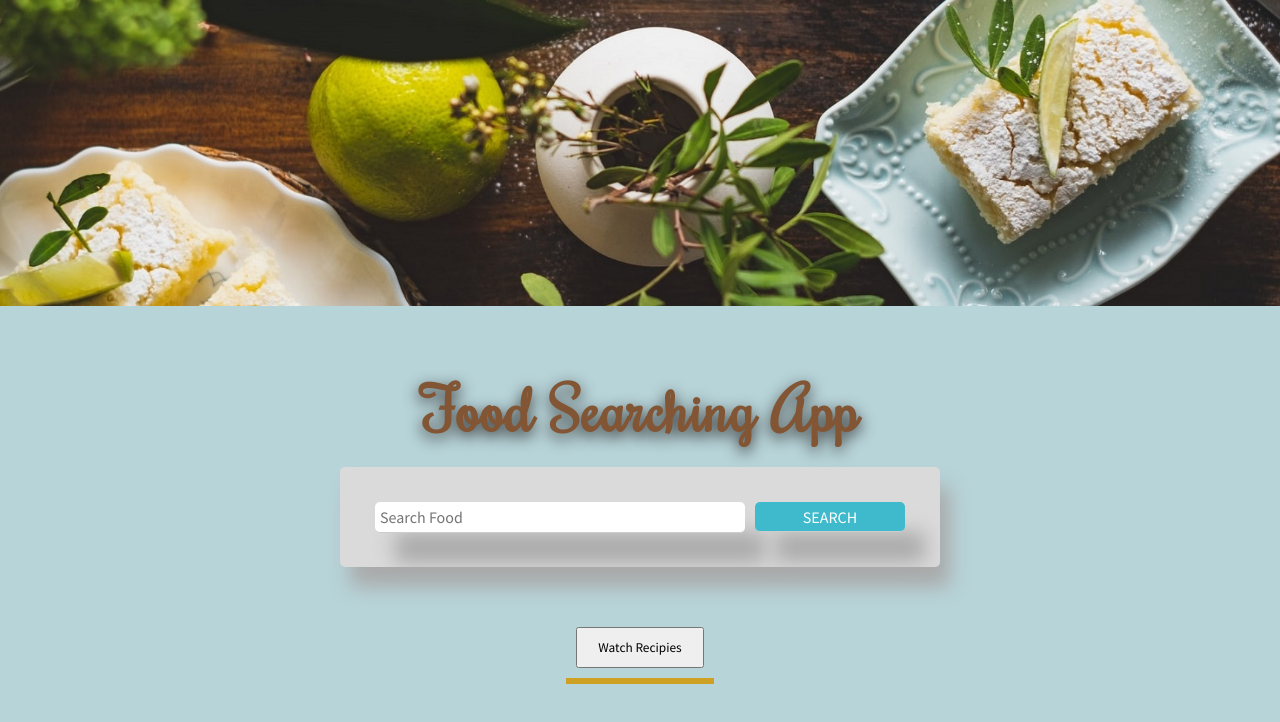
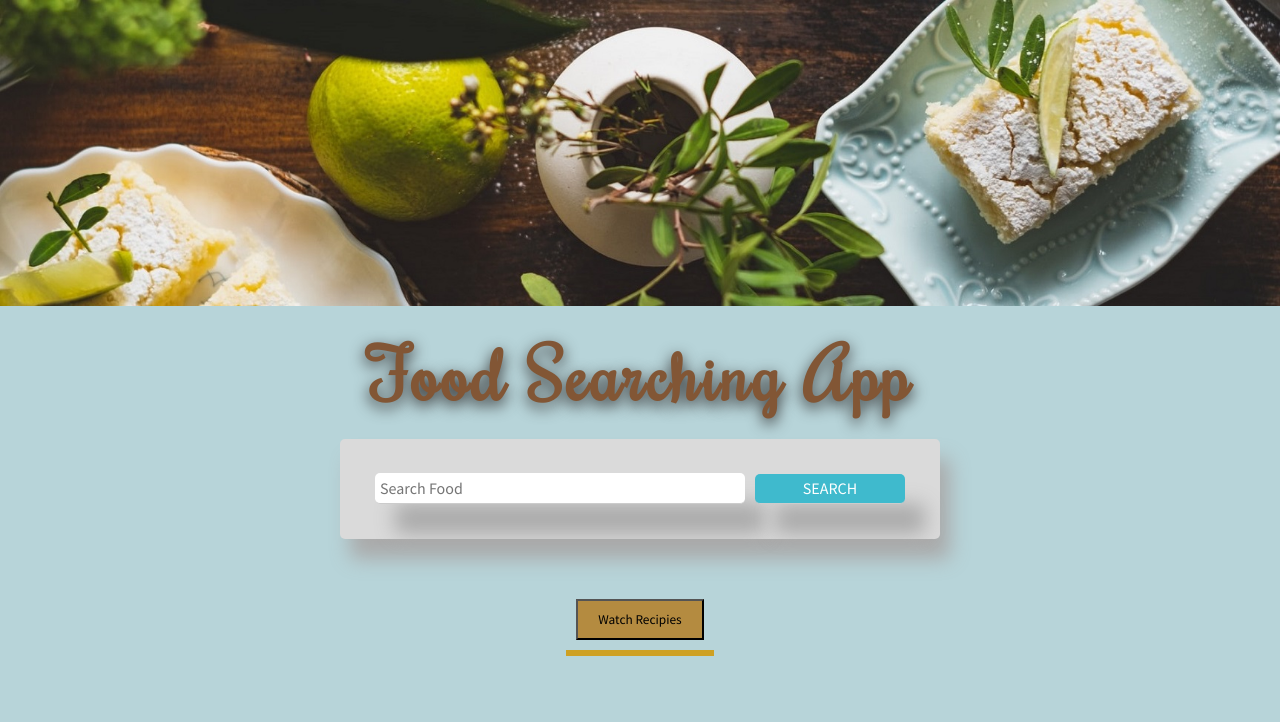
Before and after one commit to Pauneren/Recipe-App, a React (Create React App) app: page / in a window 1280 px wide. Shown: the top 722 px of the page. Built offline with nearby package versions, Linux system fonts and the light colour scheme.

Commit message:
add styles

```diff
--- a/src/App.css
+++ b/src/App.css
@@ -22,12 +22,11 @@ html {
 }
 
 h1 {
-  font-size: 6rem;
-  letter-spacing: 0.1rem;
+  font-size: 7rem;
+  letter-spacing: 0.3rem;
   font-family: 'Rochester', cursive;
   color: #825635;
   text-shadow: 0 0.5rem 1.5rem rgb(53, 52, 52);
-
   margin: 2rem  0;
 }
 
@@ -148,7 +147,7 @@ h2{
   background-color: #3FBACD;
   border: none;
   border-radius: 0.5rem;
-  height: 3rem;
+  height: 4rem;
 }
 
 .ingredient-list {
@@ -183,7 +182,7 @@ ul.food-list{
 
 .container-cover {
   width: 100%;
-  height: 350px;
+  height: -100px;
   position: relative;
 
 
@@ -214,4 +213,5 @@ img{
 button{
   margin: 10px;
   padding: 10px 20px;
+  background-color: #b48b40;
 }
```
